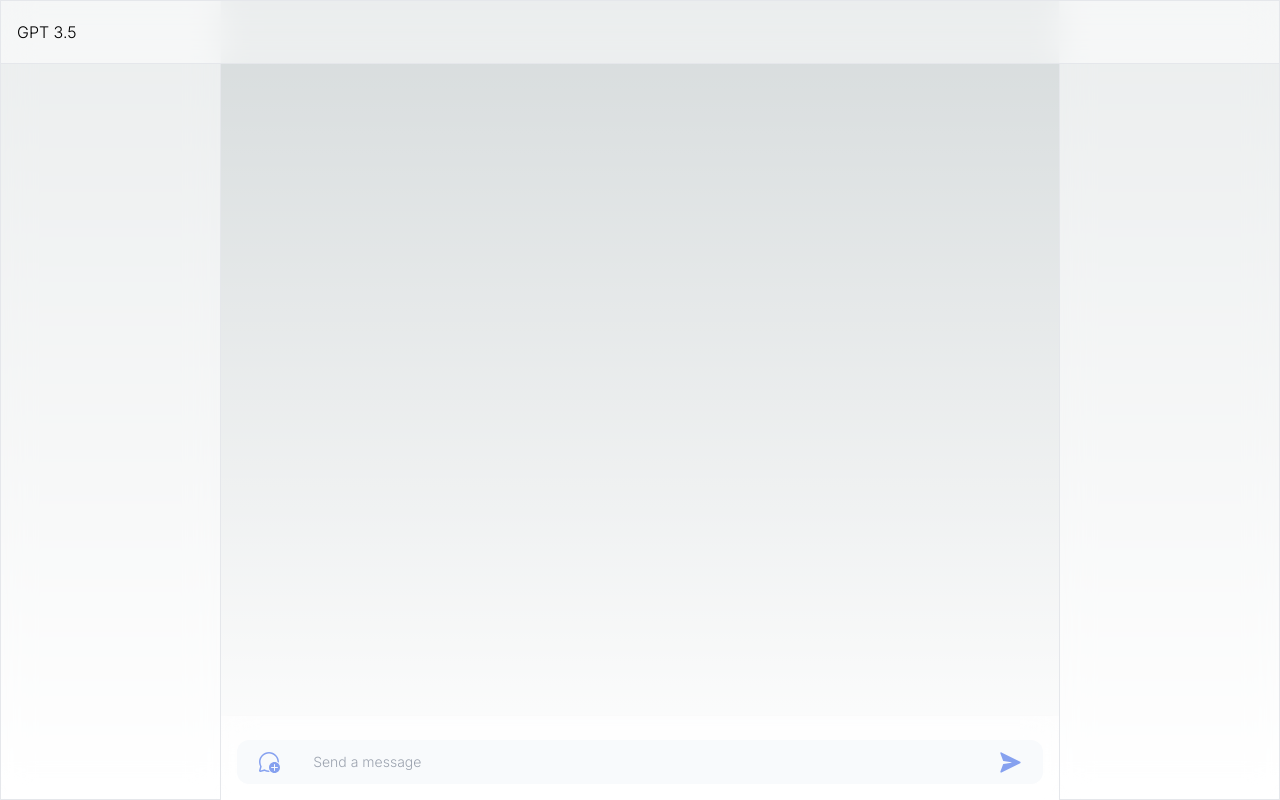
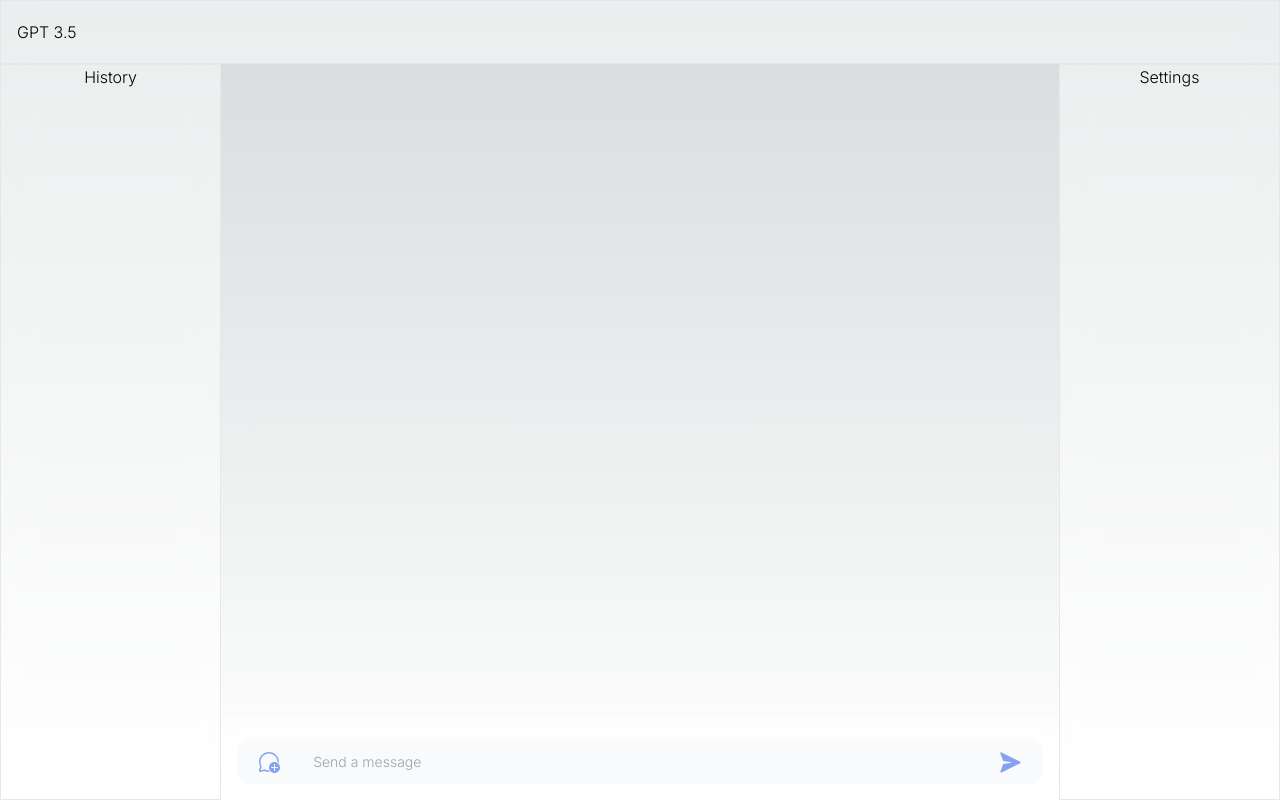
Before and after one commit to darcan94/openai-api, a Next.js app: page / in a window 1280 px wide. Built offline with nearby package versions, Linux system fonts and the light colour scheme.

Commit message:
Adjust page layout

```diff
--- a/src/app/page.tsx
+++ b/src/app/page.tsx
@@ -7,9 +7,13 @@ export default function Home() {
     <>
       <Header />
       <main className="flex h-screen justify-end w-full my-0 mx-auto">
-        <Sidebar key="history"/>
+        <Sidebar key="history" className="mt-[4rem]">
+          <h1>History</h1>
+        </Sidebar>
         <Chat />
-        <Sidebar key="settings"/>
+        <Sidebar key="settings" className="mt-[4rem]">
+          <h1>Settings</h1>
+        </Sidebar>
       </main>
     </>
   )
--- a/src/components/chat/chat.tsx
+++ b/src/components/chat/chat.tsx
@@ -47,8 +47,8 @@ export default function Chat(){
             {!isAtBottom && (
                 <Button
                     variant="rounded"
-                    className="absolute bottom-32 right-8
-                    rounded-full h-15 w-15 px-0 py-0 z-10"
+                    className="absolute bg-white bottom-32 right-8
+                    rounded-full px-0 py-0 z-10"
                     size="icon"
                     onClick={scrollToBottom}>
                         <IconArrowDown />
--- a/src/components/sidebar/sidebar.tsx
+++ b/src/components/sidebar/sidebar.tsx
@@ -1,6 +1,8 @@
-export default function Sidebar(){
+export default function Sidebar({className, children}:{className?: string, children?: any}){
     return(
-        <aside className="w-1/4 h-full px-4 bg-white/50  backdrop-blur-lg  blur-9.8 border border-opacity-45">
+        <aside
+            className={`flex justify-center w-1/4 px-4 bg-white/50  backdrop-blur-lg  blur-9.8 border border-opacity-45 ${className}`}>
+                {children}
         </aside>
     );
 }
```
